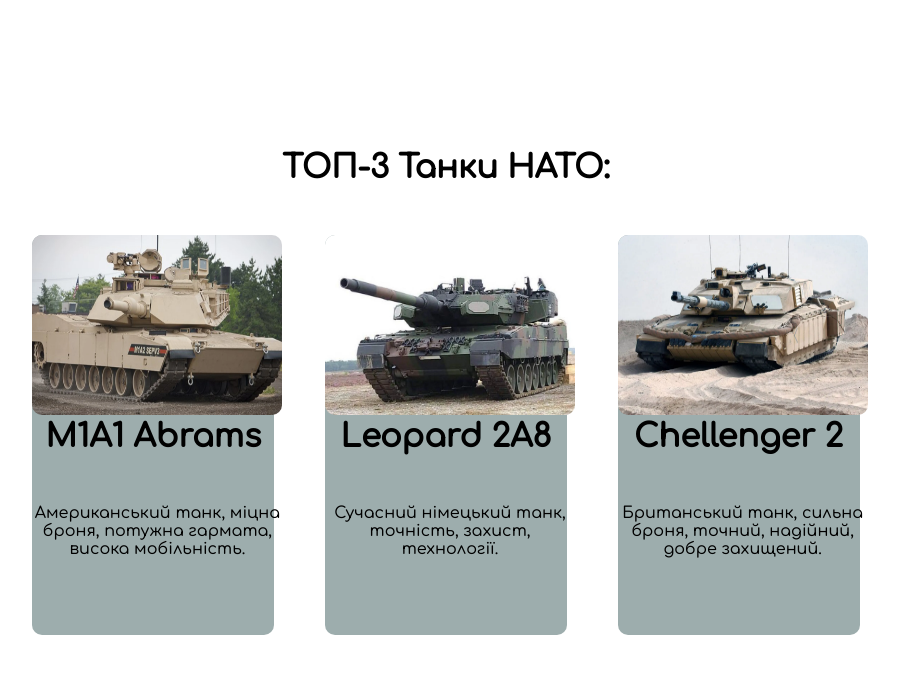
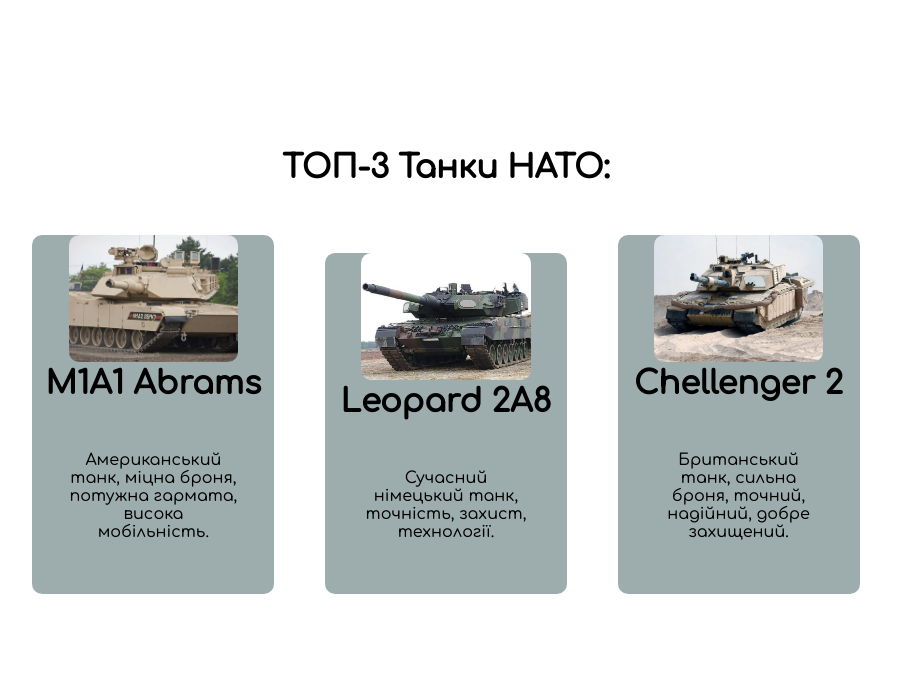
Before and after one commit to OleksandrTEB/Top, a plain HTML site: page index.html in a window 1280 px wide. Shown: the whole page, without its empty margins (194-1093 px from the left). Drawn offline with Linux system fonts and the light colour scheme; files whose address does not match are found by name.

Commit message:
style.css

```diff
--- a/style.css
+++ b/style.css
@@ -10,7 +10,8 @@
     font-weight: 900;
 }
 main {
-    width: 70%;
+    min-width: 250px;
+    max-width: 70%;
     text-align: center;
     margin: 150px auto;
 }
@@ -19,20 +20,21 @@
     font-weight: 200;
     display: inline-block;
     width: 27%;
-    height: 400px;
+    height: auto;
     margin: 0px 23px 0px 23px ;
     padding-bottom: 30px;
     background-color: rgb(157, 173, 173);
     border-radius: 10px;
 }
 img {
-    width: 250px;
-    height: 180px;
+    width: 70%;
+    object-fit: cover;
+    aspect-ratio: 4/3;
     border-radius: 10px;
     transition: all 0.7s;
 }
 p {
-    width: 250px;
+    width: 70%;
     margin: 23px auto;
 }
 img:hover {
```
